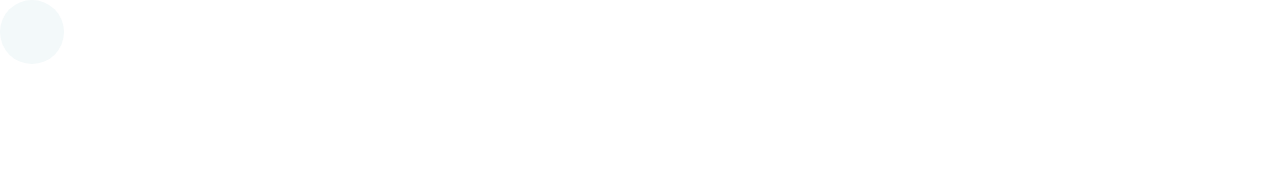
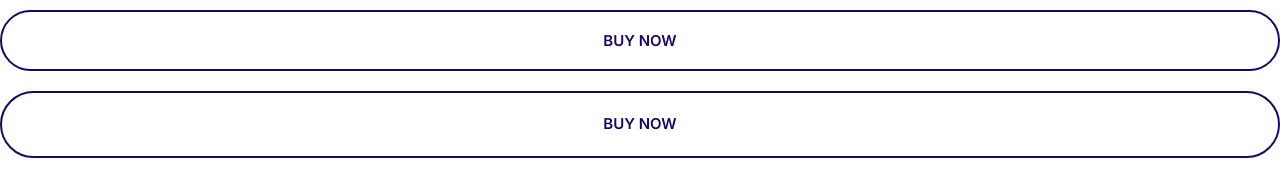
Before and after one commit to BernyFranklin/moshify, a plain HTML site: page index.html in a window 1280 px wide. Drawn offline with Linux system fonts and the light colour scheme.

Commit message:
Build button components

```diff
--- a/css/styles.css
+++ b/css/styles.css
@@ -4,6 +4,10 @@
     --color-accent: #ff3400;
     --color-heading: #1b0760;
     --color-body: #918ca4;
+}
+
+*, *::after, *::before {
+    box-sizing: border-box;
 }
 /* Typography */
 html {
@@ -163,3 +167,65 @@ a {
     justify-content: center;
     width: 64px;
 }
+
+/* Buttons */
+.btn {
+    border-radius: 40px;
+    border: 0;
+    cursor: pointer;
+    font-size: 1.8rem;
+    font-weight: 600;
+    margin: 1rem 0;
+    padding: 2rem 3rem;
+    text-align: center;
+    text-transform: uppercase;
+    white-space: nowrap;
+}
+
+.btn--primary {
+    background: var(--color-primary);
+    color: #fff;
+}
+
+.btn--primary:hover {
+    background: #3a8ffd;
+}
+
+.btn--secondary {
+    background: var(--color-secondary);
+    color: #fff;
+}
+.btn--secondary:hover {
+    background: #00c8eb;
+}
+
+.btn--accent {
+    background: var(--color-accent);
+    color: #fff;
+}
+
+.btn--accent:hover {
+    background: #ec3000;
+}
+
+.btn--block {
+    width: 100%;
+    display: inline-block;
+}
+
+.btn--outline {
+    background: #fff;
+    color: var(--color-heading);
+    border: 2px solid var(--color-heading);
+}
+
+.btn--outline:hover {
+    background: var(--color-heading);
+    color: #fff;
+}
+
+@media screen and (min-width: 1024px) {
+    .btn {
+        font-size: 1.5rem;
+    }
+}
--- a/index.html
+++ b/index.html
@@ -15,10 +15,7 @@
     <link rel="stylesheet" href="css/styles.css" />
   </head>
   <body>
-    <span class="icon-container">
-      <svg class="icon icon--primary">
-        <use xlink:href="images/sprite.svg#wordpress"></use>
-      </svg>
-    </span>
+    <button class="btn btn--outline btn--block">Buy Now</button>
+    <a href="#" class="btn btn--outline btn--block">Buy Now</a>
   </body>
 </html>
```
